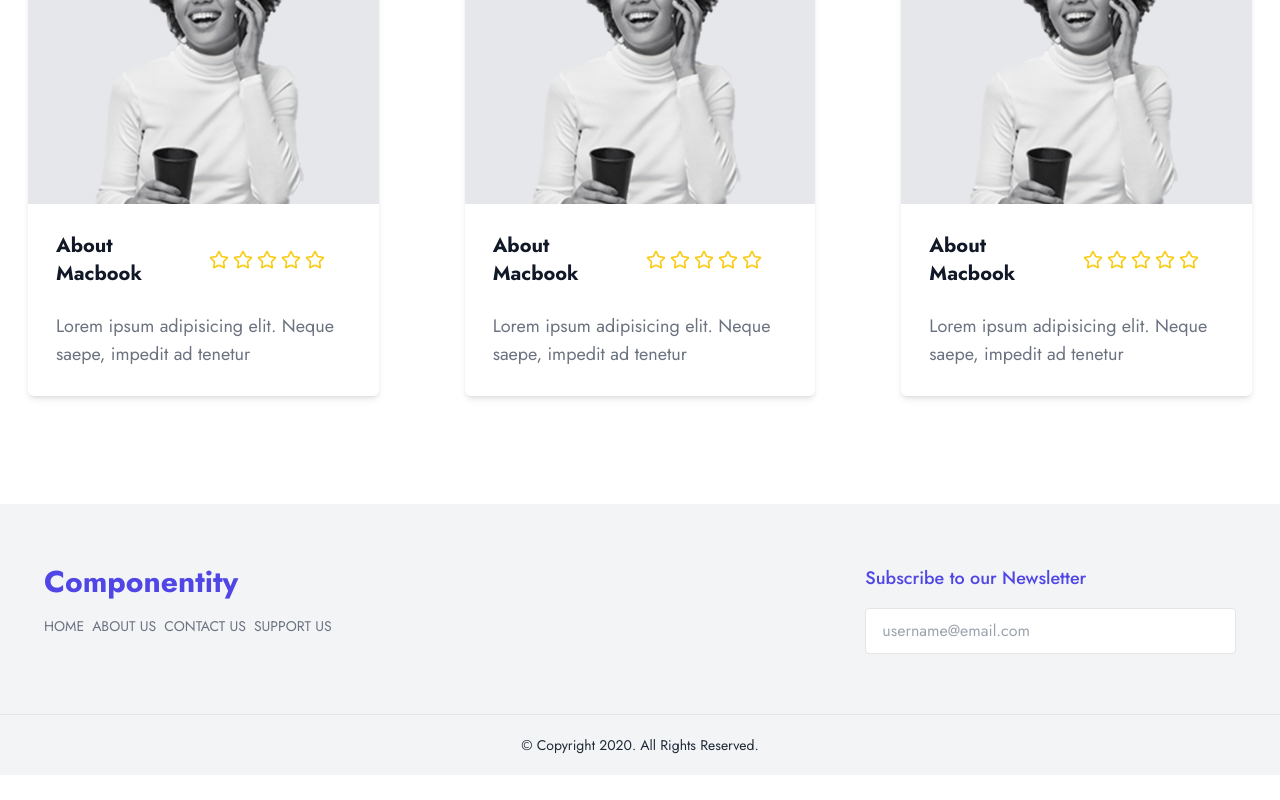
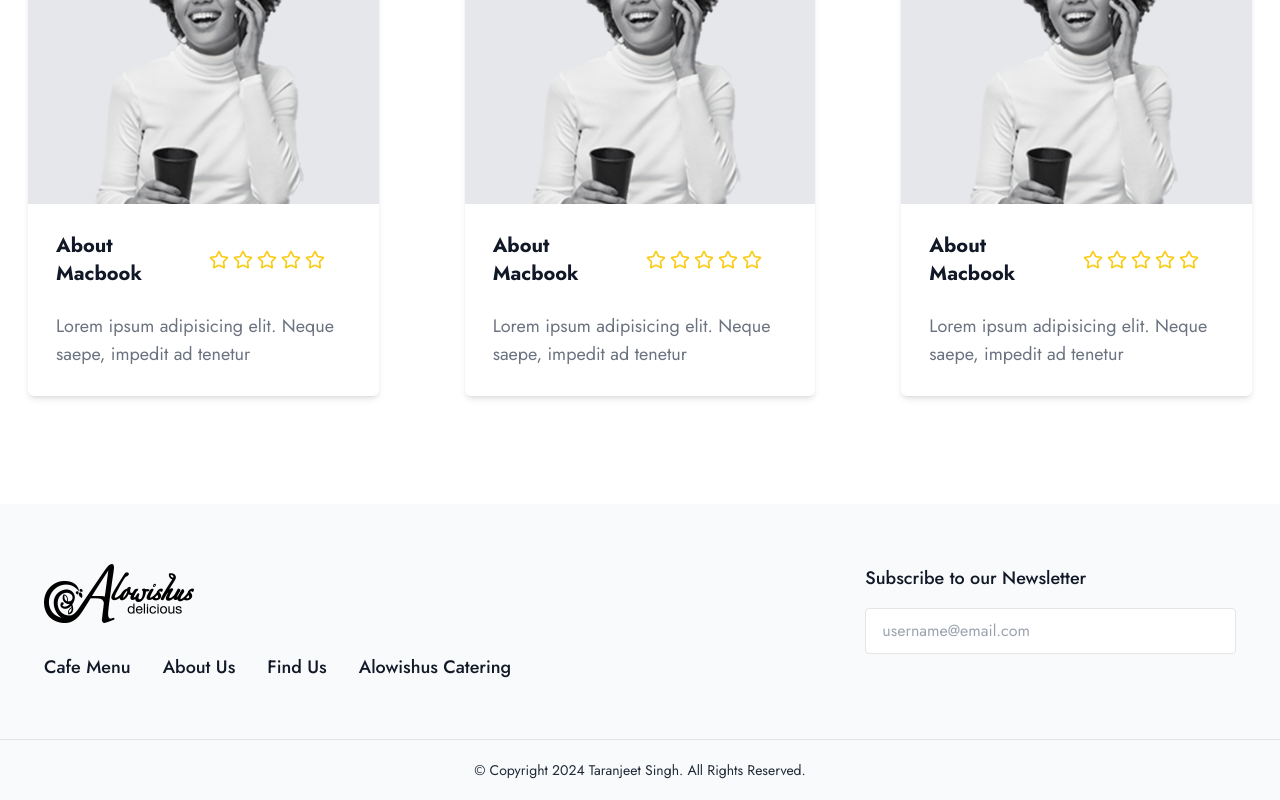
Before and after one commit to Taranjeet05/coffee-shop-app-, a Next.js app: page / in a window 1280 px wide. Shown: the part 4701-5501 px from the top of the page. Before the commit the page ends 5476 px from the top, so only its background shows below. Built offline with nearby package versions, Linux system fonts and the light colour scheme.

Commit message:
Add links and logo image to Footer component

```diff
--- a/app/_components/Footer.jsx
+++ b/app/_components/Footer.jsx
@@ -1,19 +1,35 @@
+import Image from "next/image";
+
 const Footer = () => {
   return (
     <>
-      <div className="bg-gray-100">
+      <div className="bg-gray-50">
         <div className="max-w-screen-xl py-10 px-4 sm:px-6 text-gray-800 sm:flex justify-between mx-auto">
           <div className="p-5 sm:w-8/12">
-            <h3 className="font-bold text-3xl text-indigo-600 mb-4">Componentity</h3>
-            <div className="flex text-gray-500 uppercase text-sm">
-              <a href="#" className="mr-2 hover:text-indigo-600">Home</a>
-              <a href="#" className="mr-2 hover:text-indigo-600">About Us</a>
-              <a href="#" className="mr-2 hover:text-indigo-600">Contact Us</a>
-              <a href="#" className="mr-2 hover:text-indigo-600">Support Us</a>
+
+            <Image
+            alt="logo"
+            src='/coffee/logo.png'
+            className=""
+            width={150} height={80} />
+
+            <div className="flex gap-8 pt-8">
+              <a href="#" className="text-lg/6 font-medium text-gray-900">
+                Cafe Menu
+              </a>
+              <a href="#" className="text-lg/6 font-medium text-gray-900">
+                About Us
+              </a>
+              <a href="#" className="text-lg/6 font-medium text-gray-900">
+                Find Us
+              </a>
+              <a href="#" className="text-lg/6 font-medium text-gray-900">
+                Alowishus Catering
+              </a>
             </div>
           </div>
           <div className="p-5 sm:w-4/12">
-            <h3 className="font-medium text-lg text-indigo-600 mb-4">Subscribe to our Newsletter</h3>
+            <h3 className="font-medium text-lg text-gray-900 mb-4">Subscribe to our Newsletter</h3>
             <form className="mt-4">
               <input
                 className="border rounded w-full px-4 py-3 text-gray-700 leading-tight focus:outline-none focus:shadow-outline"
@@ -24,7 +40,7 @@ const Footer = () => {
           </div>
         </div>
         <div className="flex py-5 m-auto text-gray-800 text-sm flex-col items-center border-t max-w-screen-xl">
-          <p>© Copyright 2020. All Rights Reserved.</p>
+          <p>© Copyright 2024 Taranjeet Singh. All Rights Reserved.</p>
         </div>
       </div>
     </>
```
